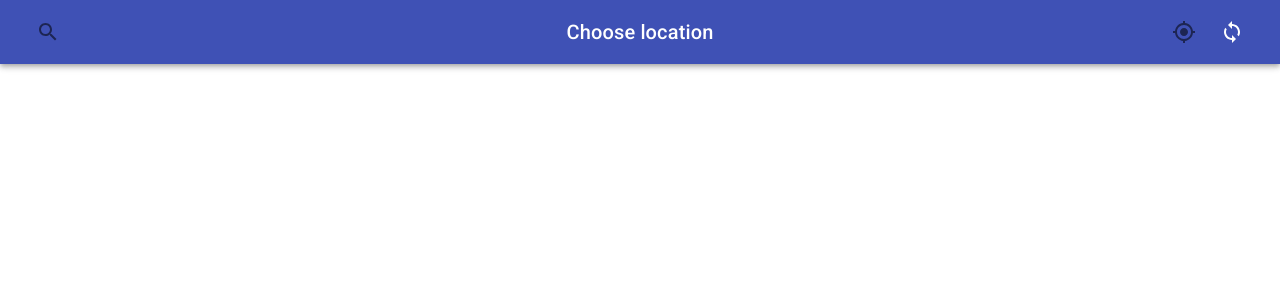
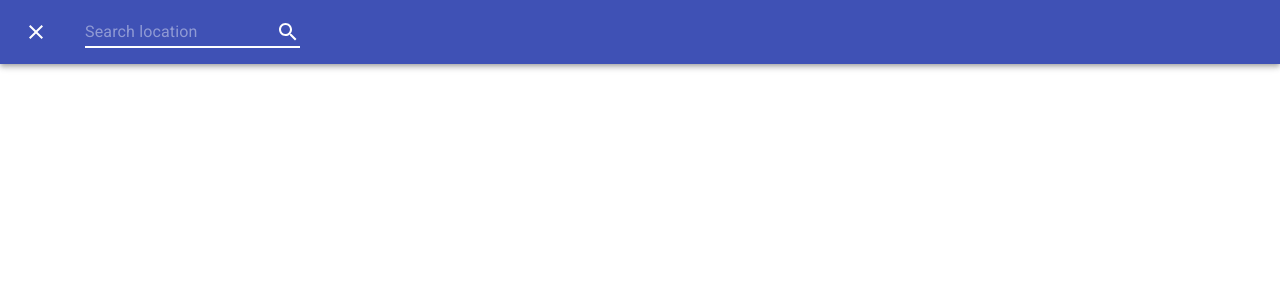
Before and after one commit to patka817/wthr, a React (Create React App) app: page / in a window 1280 px wide. Both pictures are taken after a click on the button 48 px from the left and 32 px from the top of the page. Shown: the top 300 px of the page. Built offline with nearby package versions, Linux system fonts and the light colour scheme.

Commit message:
Added search by name feature. Various other improvements.... too big again! :)

```diff
--- a/src/App.css
+++ b/src/App.css
@@ -135,6 +135,14 @@ html {
   grid-area: chevron;
 }
 
+.red-color {
+  color: red;
+}
+
+.blue-color {
+  color: blue;
+}
+
 /* HOURLY FORECAST CARD */
 
 .hourlyForecastRow {
@@ -215,6 +223,10 @@ html {
   }
 }
 
+.search-form {
+  max-width: 150px;
+}
+
 @media screen and (max-width: 500px) {
   .day-weather-row {
     grid-template-columns: 2fr 2fr 2fr 2fr repeat(4, 1fr) 10px;
--- a/src/App.js
+++ b/src/App.js
@@ -2,7 +2,7 @@ import React from 'react';
 import { Provider, connect } from 'react-redux';
 import './App.css';
 import configureStore from './state/store';
-import { fetchData } from './state/actions'
+import { refreshData } from './state/actions'
 
 import WeatherTable from './weatherComponents/weatherTable';
 import AppBar from './components/appBar';
@@ -29,7 +29,7 @@ class AppPresentational extends React.Component {
       const now = new Date();
       if (!this.props.lastUpdate || now.getTime() - this.props.lastUpdate.getTime() > THREE_HOURS) {
         console.log('found stale data');
-        this.props.fetchData();
+        this.props.refreshData();
       }
     }
   }
@@ -67,7 +67,7 @@ const mapStateToProps = (state) => {
 
 const mapDispatchToProps = (dispatch) => {
   return {
-    fetchData: () => { dispatch(fetchData()); }
+    refreshData: () => { dispatch(refreshData()); }
   };
 };
 
--- a/src/api/nominatim.js
+++ b/src/api/nominatim.js
@@ -12,6 +12,7 @@ export const getCityNameForLocation = (lat, lon) => {
         let result = undefined;
         console.log(json);
         if (json.address) {
+            // TODO: fix.. include town/village if we find suburban. Search for e.g. Sundsvall..
             for (let keyIndex in REVERSE_JSON_KEY_SEARCH_ORDER) {
                 const key = REVERSE_JSON_KEY_SEARCH_ORDER[keyIndex];
                 if (json.address[key]) {
@@ -31,5 +32,13 @@ export const getCityNameForLocation = (lat, lon) => {
 };
 
 export const searchCityNames = (searchTerm) => {
-
+    const encodedSearch = encodeURIComponent(searchTerm);
+    const url = SEARCH_TEMPLATE.replace('{CITY}', encodedSearch);
+    return fetchAndExtractJSON(url)
+    .then(json => {
+        return json;
+    })
+    .catch(error => {
+        console.error(error.message);
+    });
 };
--- /dev/null
+++ b/src/components/SearchDialog.jsx
@@ -0,0 +1,121 @@
+import React, { useState } from 'react';
+import { useDispatch } from 'react-redux';
+import { makeStyles } from '@material-ui/core/styles';
+import { Search, Close } from '@material-ui/icons';
+import { List, ListItem, ListItemText, Dialog, InputAdornment, Input, FormControl } from '@material-ui/core';
+import { Slide, IconButton, Toolbar, AppBar, Divider } from '@material-ui/core';
+import { updateToNewLocation } from './../state/actions';
+import { searchCityNames } from './../api/nominatim';
+
+const Transition = React.forwardRef(function Transition(props, ref) {
+  return <Slide direction="up" ref={ref} {...props} />;
+});
+
+const useThunkDispatch = () => useDispatch();
+
+export default function FullScreenSearch(props) {
+  const classes = useStyles();
+  const [query, setQuery] = useState('');
+  const [results, setResults] = useState([]);
+  const dispatch = useThunkDispatch();
+
+  const handleInputChange = (event) => {
+    setQuery(event.target.value);
+  };
+
+  const search = (event) => {
+    event.preventDefault();
+    if (query && query.length > 1) {
+      searchCityNames(query).then(result => {
+        console.log('Got some result!:');
+        console.log(result);
+        setResults(result);
+      })
+    }
+  };
+
+  function handleClose() {
+    setQuery('');
+    setResults([]);
+    props.onClose();
+  }
+
+  const onClick = (listitem) => {
+    console.log('Clicked ' + listitem.display_name)
+    if (listitem.lat && listitem.lon) {
+      dispatch(updateToNewLocation(listitem.lat, listitem.lon));
+      handleClose();
+    }
+  };
+
+  return (
+      <Dialog fullScreen open={props.open} onClose={handleClose} TransitionComponent={Transition}>
+        <AppBar className={classes.appBar}>
+          <Toolbar>
+            <IconButton edge="start" color="inherit" onClick={handleClose} aria-label="close">
+              <Close />
+            </IconButton>
+            <SearchInput value={query} onChange={handleInputChange} onSubmit={search} />
+          </Toolbar>
+        </AppBar>
+
+        <List style={{ paddingTop: '64px' }}>
+          {results && results.map(el => <ListItem key={el.place_id} button onClick={() => { onClick(el); }}><ListItemText key={`${el.place_id}-text`} primary={el.display_name} secondary={el.type}/></ListItem>)}
+        </List>
+      </Dialog>
+  );
+}
+
+const useStyles = makeStyles(theme => ({
+  root: {
+    color: 'white',
+    marginLeft: '25px'
+  },
+  underline: {
+		color: theme.palette.common.white,
+		borderBottom: theme.palette.common.white,
+		'&:after': {
+			borderBottom: `2px solid ${theme.palette.common.white}`,
+		},
+		'&:focused::after': {
+			borderBottom: `2px solid ${theme.palette.common.white}`,
+    },
+    '&:hover:after': {
+      borderBottom: `2px solid ${theme.palette.common.white}`,
+    },
+		'&:before': {
+			borderBottom: `1px solid ${theme.palette.common.white}`,
+    },
+		'&:disabled:before': {
+			borderBottom: `1px dotted ${theme.palette.common.white}`,
+    },
+    '&:hover:before': {
+			borderBottom: '2px solid rgb(255, 255, 255) !important',
+		},
+	},
+}));
+const SearchInput = (props) => {
+  const classes = useStyles();
+  return (
+    <form onSubmit={props.onSubmit}>
+    <Input
+          id="input-with-icon-adornment"
+          placeholder='Search location'
+          autoComplete='address-level2'
+          type='search'
+          value={props.value}
+          onChange={props.onChange}
+          style={props.style}
+          autoFocus
+          classes={{ root: classes.root, underline: classes.underline }}
+          endAdornment={
+            <InputAdornment color='inherit' position="end">
+              <IconButton color='inherit' type='submit' style={{ padding: '0' }}>
+                <Search />
+              </IconButton>
+            </InputAdornment>
+          }
+        />
+        </form>
+  );
+};
--- a/src/components/appBar.jsx
+++ b/src/components/appBar.jsx
@@ -1,4 +1,4 @@
-import React from 'react';
+import React, { useState } from 'react';
 import { useSelector } from 'react-redux';
 import { makeStyles } from '@material-ui/core/styles';
 import { IconButton } from '@material-ui/core';
@@ -6,6 +6,7 @@ import AppBar from '@material-ui/core/AppBar';
 import Toolbar from '@material-ui/core/Toolbar';
 import Typography from '@material-ui/core/Typography';
 import { Search } from '@material-ui/icons';
+import SearchDialog from './SearchDialog';
 
 import GPSButton from '../positionComponents/gpsButton';
 import ReloadDataButton from '../weatherComponents/reloadDataButton';
@@ -30,13 +31,23 @@ const useStyles = makeStyles(theme => ({
 
 export default function ButtonAppBar() {
   const classes = useStyles();
+  const [openSearch, setOpenSearch] = useState(false);
   const city = useSelector(state => state.city);
+  const fetchingPosition = useSelector(state => state.fetchingPosition);
+
+  const showSearch = () => {
+    setOpenSearch(true);
+  };
+  const hideSearch = () => {
+    setOpenSearch(false);
+  };
+
   return (
     <div className={classes.root}>
       <AppBar position="static">
         <Toolbar className='top-toolbar'>
           <div className='left-icons'>
-            <SearchButton color="inherit" />
+            <IconButton onClick={showSearch} disabled={fetchingPosition}><Search /></IconButton>
           </div>
           <Typography variant="h6" className={classes.title} >
             {city !== null ? city : 'Choose location'}
@@ -47,17 +58,8 @@ export default function ButtonAppBar() {
           </div>
         </Toolbar>
       </AppBar>
+
+      <SearchDialog color="inherit" open={openSearch} onClose={hideSearch}/>
     </div>
   );
 };
-
-// TODO: refactor out ..
-
-const SearchButton = (props) => {
-
-  return (
-    <IconButton>
-      <Search color="inherit" />
-    </IconButton>
-  );
-};
--- a/src/positionComponents/gpsButton.jsx
+++ b/src/positionComponents/gpsButton.jsx
@@ -20,7 +20,7 @@ class GPSButtonPresentational extends React.Component {
     render() {
         // {this.props.fetchingPos ? 'Locating...' : 'Get weather based on current position'}
         return (
-            <IconButton onClick={this.onClick}><MyLocation /></IconButton>
+            <IconButton aria-label="Get GPS position" onClick={this.onClick}><MyLocation /></IconButton>
         );
     }
 }
--- a/src/state/actions.js
+++ b/src/state/actions.js
@@ -3,10 +3,10 @@ import fetchYRData from '../api/yr';
 import { getCityNameForLocation } from '../api/nominatim';
 
 // actions sent from thunk
-export const ERROR_LOADING = 'error-loading';
-const errorLoadingData = (msg) => {
+export const ERROR_LOADING_REFRESHING = 'error-loading-refreshing';
+const errorLoadingOrRefreshingData = (msg) => {
     return {
-        type: ERROR_LOADING,
+        type: ERROR_LOADING_REFRESHING,
         message: msg
     }
 };
@@ -17,6 +17,13 @@ const loadingData = () => {
         type: LOADING
     }
 };
+
+export const REFRESH_DATA = 'refresh-data';
+const refreshingData = () => {
+    return {
+        type: REFRESH_DATA
+    }
+}
 
 export const FETCH_SUCCESS = 'fetch-success';
 const fetchedData = (smhi, yr) => {
@@ -51,10 +58,19 @@ const failedGPSPos = (msg) => {
     };
 };
 
-export const NEW_GPS_CITY_NAME = 'new-gps-city-name';
-const newGPSCityName = (name) => {
+export const UPDATE_LOCATION = 'update-location';
+const updateLocation = (lat, lon) => {
     return {
-        type: NEW_GPS_CITY_NAME,
+        type: UPDATE_LOCATION,
+        lat,
+        lon
+    }
+}
+
+export const NEW_CITY_NAME = 'new-city-name';
+const newCityName = (name) => {
+    return {
+        type: NEW_CITY_NAME,
         city: name
     };
 };
@@ -79,7 +95,7 @@ export const getGPSPosition = () => {
                 console.log('Got location, lat: ' + pos.coords.latitude + ', lon: ' + pos.coords.longitude);
                 // One could check the distance between the new and old coords to determine if we really need to update..
                 dispatch(fetchedGPSPos(pos.coords.latitude, pos.coords.longitude));
-                fetchDataExecutor(dispatch, getState, pos.coords.latitude, pos.coords.longitude);
+                loadData(dispatch, getState, pos.coords.latitude, pos.coords.longitude);
                 getCityName(dispatch, pos.coords.latitude, pos.coords.longitude);
             }, (error) => {
                 console.log('Failed getting location: ' + error.message);
@@ -91,23 +107,46 @@ export const getGPSPosition = () => {
     };
 };
 
-// TOOO: GET searchresult... from search-text through
+export const updateToNewLocation = (lat, lon) => {
+    return (dispatch, getState) => {
+        dispatch(updateLocation(lat, lon));
+        loadData(dispatch, getState, lat, lon);
+        getCityName(dispatch, lat, lon);
+    };
+};
 
 const getCityName = (dispatch, lat, lon) => {
-    getCityNameForLocation(lat, lon)
+    return getCityNameForLocation(lat, lon)
     .then(name => {
-        dispatch(newGPSCityName(name));
+        dispatch(newCityName(name));
     }).catch(err => {
         console.log(err);
-        dispatch(newGPSCityName('Current location'));
+        dispatch(newCityName('Unavailable'));
+        dispatch(errorLoadingOrRefreshingData('Unable to get location name: ' + err.message));
     });
 }
 
 // GET weather data
-const fetchDataExecutor = (dispatch, getState, lat, lon) => {
-    dispatch(loadingData());
+
+export const loadData = () => {
+    return (dispatch, getState) => {
+        const { lat, lon } = getState();
+        dispatch(loadingData());
+        fetchData(dispatch, getState, lat, lon);
+    };
+};
+
+export const refreshData = () => {
+    return (dispatch, getState) => {
+        const { lat, lon } = getState();
+        dispatch(refreshingData());
+        fetchData(dispatch, getState, lat, lon);
+    };
+}
+
+const fetchData = (dispatch, getState, lat, lon) => {
     if (!lat || !lon) {
-        dispatch(errorLoadingData('Unable to fetch weather, missing valid location.'));
+        dispatch(errorLoadingOrRefreshingData('Unable to fetch weather, missing valid location.'));
         return;
     }
 
@@ -127,14 +166,7 @@ const fetchDataExecutor = (dispatch, getState, lat, lon) => {
             }
         }).catch(error => {
             console.log('something failed,  ' + error);
-            dispatch(errorLoadingData(error));
+            dispatch(errorLoadingOrRefreshingData(error));
         });
     }, 1000);
 };
-
-export const fetchData = () => {
-    return (dispatch, getState) => {
-        const { lat, lon } = getState();
-        fetchDataExecutor(dispatch, getState, lat, lon);
-    };
-};
--- a/src/state/reducers.js
+++ b/src/state/reducers.js
@@ -12,7 +12,8 @@ export const initialState = {
     yrForecast: null,
     lastUpdate: null,
     activeForecast: SMHI_FORECAST,
-    loading: false,
+    loading: false, // when loading for new location
+    refreshing: false, // when e.g. updating data
     error: null
 };
 
@@ -22,13 +23,23 @@ export const rootReducer = (state = initialState, action) => {
             return {
                 ...state,
                 loading: true,
+                yrForecast: null,
+                smhiForecast: null,
                 error: null,
             }
 
-        case Actions.ERROR_LOADING:
+        case Actions.REFRESH_DATA:
+            return {
+                ...state,
+                refreshing: true,
+                error: null
+            }
+
+        case Actions.ERROR_LOADING_REFRESHING:
             return {
                 ...state,
                 loading: false,
+                refreshing: false,
                 error: {
                     message: action.message,
                     timestamp: (new Date()).getTime()
@@ -42,6 +53,7 @@ export const rootReducer = (state = initialState, action) => {
                 yrForecast: action.yr,
                 lastUpdate: new Date(),
                 loading: false,
+                refreshing: false,
                 error: null,
             }
 
@@ -71,7 +83,14 @@ export const rootReducer = (state = initialState, action) => {
                 }
             }
 
-        case Actions.NEW_GPS_CITY_NAME:
+        case Actions.UPDATE_LOCATION:
+            return {
+                ...state,
+                lat: action.lat,
+                lon: action.lon
+            }
+
+        case Actions.NEW_CITY_NAME:
             return {
                 ...state,
                 city: action.city
--- a/src/weatherComponents/ForecastToggle.jsx
+++ b/src/weatherComponents/ForecastToggle.jsx
@@ -19,8 +19,8 @@ const ForecastToggle = (props) => {
 
     return (
         <ButtonGroup id='toggle-forecast-group'>
-            {hasSMHI ? <Button onClick={changeForecast} disabled={ smhiIsActive } >SMHI</Button> : null }
-            { hasYR ? <Button onClick={changeForecast} disabled={ yrActive }>YR</Button> : null }
+            {hasSMHI ? <Button aria-label="Toggle SMHI" onClick={changeForecast} disabled={ smhiIsActive } >SMHI</Button> : null }
+            { hasYR ? <Button aria-label="Toggle YR" onClick={changeForecast} disabled={ yrActive }>YR</Button> : null }
         </ButtonGroup>
     );
 };
--- a/src/weatherComponents/HourlyWeatherRow.jsx
+++ b/src/weatherComponents/HourlyWeatherRow.jsx
@@ -17,7 +17,7 @@ export const HourlyForecastRow = (props) => {
             <Typography className='hour-container' variant={variant}>
                 {startTime.toLocaleString(navigator.language, { hour: '2-digit', hour12: false })}
             </Typography>
-            <Typography className='forecastrow-temp-container' variant={variant}>
+            <Typography className='forecastrow-temp-container red-color' variant={variant}>
                 {viewModel ? `${viewModel.temp}°` : '-'}
             </Typography>
             <Typography className='forecastrow-symbol-container' variant={variant}>
@@ -27,7 +27,7 @@ export const HourlyForecastRow = (props) => {
                 {viewModel ? `${viewModel.windspeed} (${viewModel.gust}) m/s` : '-'}
             </Typography>
             <Typography className='forecastrow-precipitation-container' variant={variant}>
-                {viewModel ? `${viewModel.precipitation} mm/h` : '-'}
+                {viewModel ? <span><span className='blue-color'>{`${viewModel.precipitation}`}</span> mm/h</span> : '-'}
             </Typography>
         </div>
     );
@@ -69,8 +69,6 @@ const convertTimeSerieToHourlyViewModel = (year, month, dayInMonth, hourInDay, t
     // mean-values (precipitation) for the upcoming hour (e.g. the time must start this hour)
     const soughtDate = new Date(year, month, dayInMonth, hourInDay);
     const hourTimes = timeSerie.filter(x => validHourlyTime(soughtDate, x));
-    console.log('hourtimes:');
-    console.log(hourTimes);
     if (hourTimes.length === 0) {
         return null;
     }
--- a/src/weatherComponents/reloadDataButton.jsx
+++ b/src/weatherComponents/reloadDataButton.jsx
@@ -1,6 +1,6 @@
 import React from 'react';
 import { connect } from 'react-redux';
-import { fetchData } from './../state/actions';
+import { refreshData } from './../state/actions';
 import { IconButton } from '@material-ui/core';
 import { Loop } from '@material-ui/icons';
 
@@ -21,21 +21,21 @@ class ReloadDataButtonPresentational extends React.Component {
 
         let className = this.props.loading ? 'rotate' : '';
         return (
-            <IconButton disabled={this.props.locatingGPS} onClick={this.onClick} color={this.props.color}><Loop className={className} /></IconButton>
+            <IconButton aria-label="Reload" disabled={this.props.locatingGPS} onClick={this.onClick} color={this.props.color}><Loop className={className} /></IconButton>
         );
     }
 }
 
 const mapStateToProps = (state) => {
     return {
-        loading: state.loading,
+        loading: state.loading || state.refreshing,
         locatingGPS: state.fetchingPosition
     };
 };
 
 const mapDispatchToProps = (dispatch) => {
     return {
-        onClick: () => { dispatch(fetchData()); }
+        onClick: () => { dispatch(refreshData()); }
     };
 };
 
```
Also changed, not shown: src/weatherComponents/DailyWeatherRow.jsx (+0 -15 lines).
